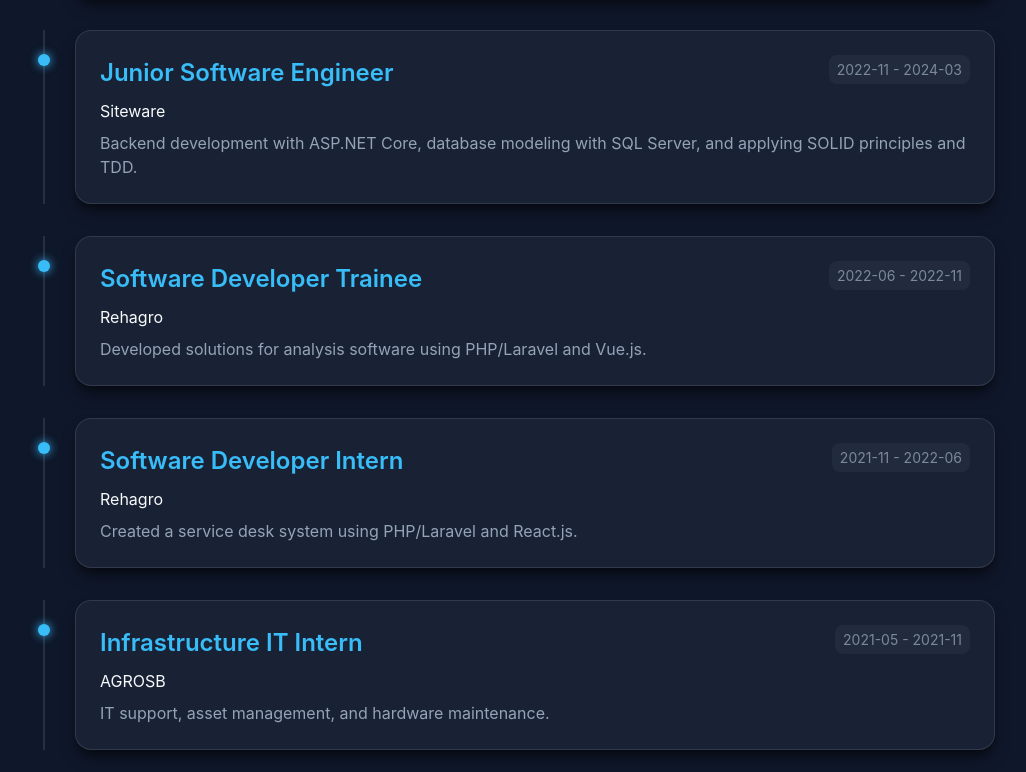
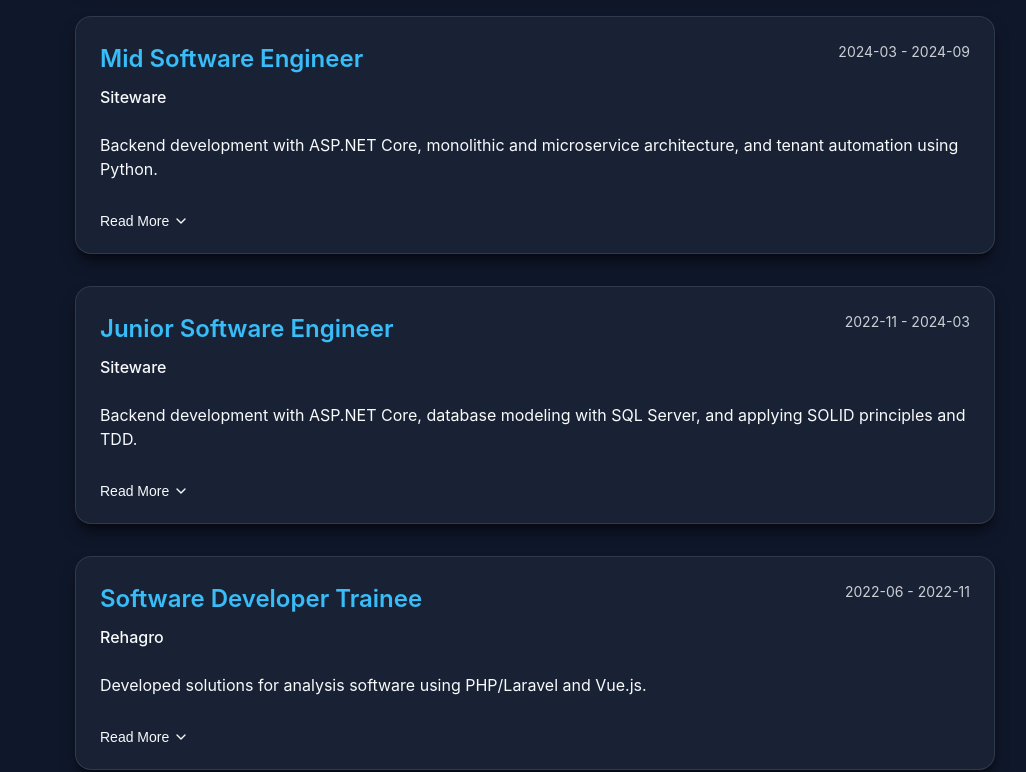
Before and after one commit to Raffael-Eloi/portifolio-updated, a Next.js app: page / in a window 1280 px wide. Shown: the part 1578-2350 px from the top of the page, without its empty margins (121-1147 px from the left). Built offline with nearby package versions, Linux system fonts and the light colour scheme.

Commit message:
add 'read more' option in the work experiences

```diff
--- a/src/components/common/TimelineEntry/TimelineEntry.module.css
+++ b/src/components/common/TimelineEntry/TimelineEntry.module.css
@@ -6,56 +6,98 @@
 
 .line {
   position: absolute;
-  left: 0;
+  left: 7px;
   top: 0;
-  bottom: 0;
+  bottom: -2rem;
   width: 2px;
-  background: var(--glass-border);
+  background-color: var(--color-border);
+}
+
+.container:last-child .line {
+  bottom: auto;
+  height: 100%;
 }
 
 .dot {
   position: absolute;
-  left: -5px;
-  top: 1.5rem;
-  width: 12px;
-  height: 12px;
+  left: 0;
+  top: 0;
+  width: 16px;
+  height: 16px;
   border-radius: 50%;
-  background: var(--accent-primary);
-  box-shadow: 0 0 10px var(--accent-primary);
+  background-color: var(--color-primary);
+  border: 4px solid var(--color-background);
+  z-index: 1;
 }
 
 .content {
-  position: relative;
+  display: flex;
+  flex-direction: column;
+  gap: 0.5rem;
 }
 
 .header {
   display: flex;
   justify-content: space-between;
   align-items: flex-start;
-  margin-bottom: 0.5rem;
   flex-wrap: wrap;
   gap: 1rem;
 }
 
 .subtitle {
-  color: var(--text-primary);
-  margin-bottom: 0;
+  color: var(--color-text-highlight);
+  font-weight: 500;
 }
 
 .date {
-  background: rgba(255, 255, 255, 0.05);
-  padding: 0.25rem 0.5rem;
-  border-radius: var(--radius-sm);
+  color: var(--color-text-secondary);
   white-space: nowrap;
 }
 
 .description {
-  margin-bottom: 0;
+  color: var(--color-text-secondary);
 }
 
-@media (max-width: 600px) {
-  .header {
-    flex-direction: column;
-    align-items: flex-start;
-  }
+.detailsContainer {
+  margin-top: 0.5rem;
+  display: flex;
+  flex-direction: column;
+  align-items: flex-start;
+  gap: 0.5rem;
 }
+
+.detailsList {
+  list-style-type: disc;
+  padding-left: 1.5rem;
+  margin-bottom: 0.5rem;
+  animation: fadeIn 0.3s ease-in-out;
+}
+
+.detailItem {
+  margin-bottom: 0.25rem;
+  color: var(--color-text-secondary);
+}
+
+.expandButton {
+  background: none;
+  border: none;
+  color: var(--color-primary);
+  cursor: pointer;
+  display: flex;
+  align-items: center;
+  gap: 0.25rem;
+  font-size: 0.875rem;
+  font-weight: 500;
+  padding: 0;
+  transition: color 0.2s;
+}
+
+.expandButton:hover {
+  text-decoration: underline;
+  color: var(--color-primary-dark);
+}
+
+@keyframes fadeIn {
+  from { opacity: 0; transform: translateY(-5px); }
+  to { opacity: 1; transform: translateY(0); }
+}
--- a/src/components/common/TimelineEntry/TimelineEntry.tsx
+++ b/src/components/common/TimelineEntry/TimelineEntry.tsx
@@ -1,16 +1,23 @@
-import React from 'react';
+"use client";
+
+import React, { useState } from 'react';
 import Card from '../../common/Card/Card';
 import Typography from '../../common/Typography/Typography';
 import styles from './TimelineEntry.module.css';
+import { ChevronDown, ChevronUp } from 'lucide-react';
+import Button from '../../common/Button/Button';
 
 interface TimelineEntryProps {
   title: string;
   subtitle: string;
   date: string;
   description?: string;
+  details?: string[];
 }
 
-const TimelineEntry: React.FC<TimelineEntryProps> = ({ title, subtitle, date, description }) => {
+const TimelineEntry: React.FC<TimelineEntryProps> = ({ title, subtitle, date, description, details }) => {
+  const [isExpanded, setIsExpanded] = useState(false);
+
   return (
     <div className={styles.container}>
       <div className={styles.line}></div>
@@ -24,6 +31,35 @@
           <Typography variant="small" className={styles.date}>{date}</Typography>
         </div>
         {description && <Typography variant="p" className={styles.description}>{description}</Typography>}
+
+        {details && details.length > 0 && (
+          <div className={styles.detailsContainer}>
+            {isExpanded && (
+              <ul className={styles.detailsList}>
+                {details.map((detail, index) => (
+                  <li key={index} className={styles.detailItem}>
+                    <Typography variant="p">{detail}</Typography>
+                  </li>
+                ))}
+              </ul>
+            )}
+            <button
+              className={styles.expandButton}
+              onClick={() => setIsExpanded(!isExpanded)}
+              aria-expanded={isExpanded}
+            >
+              {isExpanded ? (
+                <>
+                  Show Less <ChevronUp size={16} />
+                </>
+              ) : (
+                <>
+                  Read More <ChevronDown size={16} />
+                </>
+              )}
+            </button>
+          </div>
+        )}
       </Card>
     </div>
   );
--- a/src/components/portfolio/Experience/ExperienceSection.tsx
+++ b/src/components/portfolio/Experience/ExperienceSection.tsx
@@ -20,6 +20,7 @@
             subtitle={job.company}
             date={`${job.startDate} - ${job.endDate}`}
             description={job.description}
+            details={job.details}
           />
         ))}
       </div>
--- a/src/data/portfolio.json
+++ b/src/data/portfolio.json
@@ -15,64 +15,102 @@
       "role": "Software Engineer",
       "startDate": "2025-10",
       "endDate": "Present",
-      "description": "Building and maintaining seamless integrations between HungerRush’s core platform and third-party services. Designing and maintaining backend services using C# and .NET on Azure Container Apps."
+      "description": "Building and maintaining seamless integrations between HungerRush’s core platform and third-party services. Designing and maintaining backend services using C# and .NET on Azure Container Apps.",
+      "details": [
+        "Architected scalable backend services using .NET 8 and Azure Container Apps.",
+        "Integrated third-party delivery platforms reducing order failures by 15%.",
+        "Implemented improved logging and monitoring solutions using Azure Application Insights."
+      ]
     },
     {
       "company": "Velozient",
       "role": "Software Engineer",
       "startDate": "2024-08",
       "endDate": "Present",
-      "description": "Contributing to client projects like Mastrius and HungerRush. Working across backend and frontend systems, refactoring code, and ensuring continuous platform evolution."
+      "description": "Contributing to client projects like Mastrius and HungerRush. Working across backend and frontend systems, refactoring code, and ensuring continuous platform evolution.",
+      "details": [
+        "Refactored legacy codebases to modern .NET standards, improving maintainability.",
+        "Collaborated with cross-functional teams to deliver features on tight deadlines.",
+        "Provided technical guidance and code reviews for junior team members."
+      ]
     },
     {
       "company": "Mastrius",
       "role": "Software Engineer",
       "startDate": "2024-08",
       "endDate": "2025-10",
-      "description": "Designed a microservices architecture using .NET 9. Built three Vue 3 frontend applications. Established engineering processes in Azure DevOps."
+      "description": "Designed a microservices architecture using .NET 9. Built three Vue 3 frontend applications. Established engineering processes in Azure DevOps.",
+      "details": [
+        "Designing a robust Microservices Architecture using .NET 9.",
+        "Building three frontend applications using Vue 3 and TypeScript.",
+        "Establishing Engineering Processes and CI/CD pipelines in Azure DevOps."
+      ]
     },
     {
       "company": "Siteware",
       "role": "Mid Software Engineer",
       "startDate": "2024-03",
       "endDate": "2024-09",
-      "description": "Backend development with ASP.NET Core, monolithic and microservice architecture, and tenant automation using Python."
+      "description": "Backend development with ASP.NET Core, monolithic and microservice architecture, and tenant automation using Python.",
+      "details": [
+        "Backend development with ASP.NET Core (Monolithic and Microservice Architecture).",
+        "Tenant automation using Python scripts to streamline onboarding.",
+        "Optimized database queries in SQL Server for high-traffic endpoints."
+      ]
     },
     {
       "company": "Siteware",
       "role": "Junior Software Engineer",
       "startDate": "2022-11",
       "endDate": "2024-03",
-      "description": "Backend development with ASP.NET Core, database modeling with SQL Server, and applying SOLID principles and TDD."
+      "description": "Backend development with ASP.NET Core, database modeling with SQL Server, and applying SOLID principles and TDD.",
+      "details": [
+        "Backend development with ASP.NET Core.",
+        "Database modeling with SQL Server.",
+        "Applied SOLID principles and TDD to ensure code quality."
+      ]
     },
     {
       "company": "Rehagro",
       "role": "Software Developer Trainee",
       "startDate": "2022-06",
       "endDate": "2022-11",
-      "description": "Developed solutions for analysis software using PHP/Laravel and Vue.js."
+      "description": "Developed solutions for analysis software using PHP/Laravel and Vue.js.",
+      "details": [
+        "Developed features for soil analysis software using PHP/Laravel.",
+        "Built interactive frontend components with Vue.js.",
+        "Collaborated with agronomists to understand business requirements."
+      ]
     },
     {
       "company": "Rehagro",
       "role": "Software Developer Intern",
       "startDate": "2021-11",
       "endDate": "2022-06",
-      "description": "Created a service desk system using PHP/Laravel and React.js."
+      "description": "Created a service desk system using PHP/Laravel and React.js.",
+      "details": [
+        "Created a custom Service Desk system using PHP/Laravel and React.js.",
+        "Automated ticket routing workflows."
+      ]
     },
     {
       "company": "AGROSB",
       "role": "Infrastructure IT Intern",
       "startDate": "2021-05",
       "endDate": "2021-11",
-      "description": "IT support, asset management, and hardware maintenance."
+      "description": "IT support, asset management, and hardware maintenance.",
+      "details": [
+        "Provided IT support for 50+ employees.",
+        "Managed hardware assets and performed maintenance."
+      ]
     }
   ],
   "education": [
     {
       "school": "FIAP",
       "degree": "Postgrad. Specialization, Software Architecture",
-      "startDate": "2023-08",
-      "endDate": "2024-08"
+      "startDate": "2023",
+      "endDate": "2024"
     },
     {
       "school": "ULBRA",
--- a/src/models/Experience.ts
+++ b/src/models/Experience.ts
@@ -4,4 +4,5 @@
   startDate: string;
   endDate: string;
   description: string;
+  details?: string[];
 }
```
